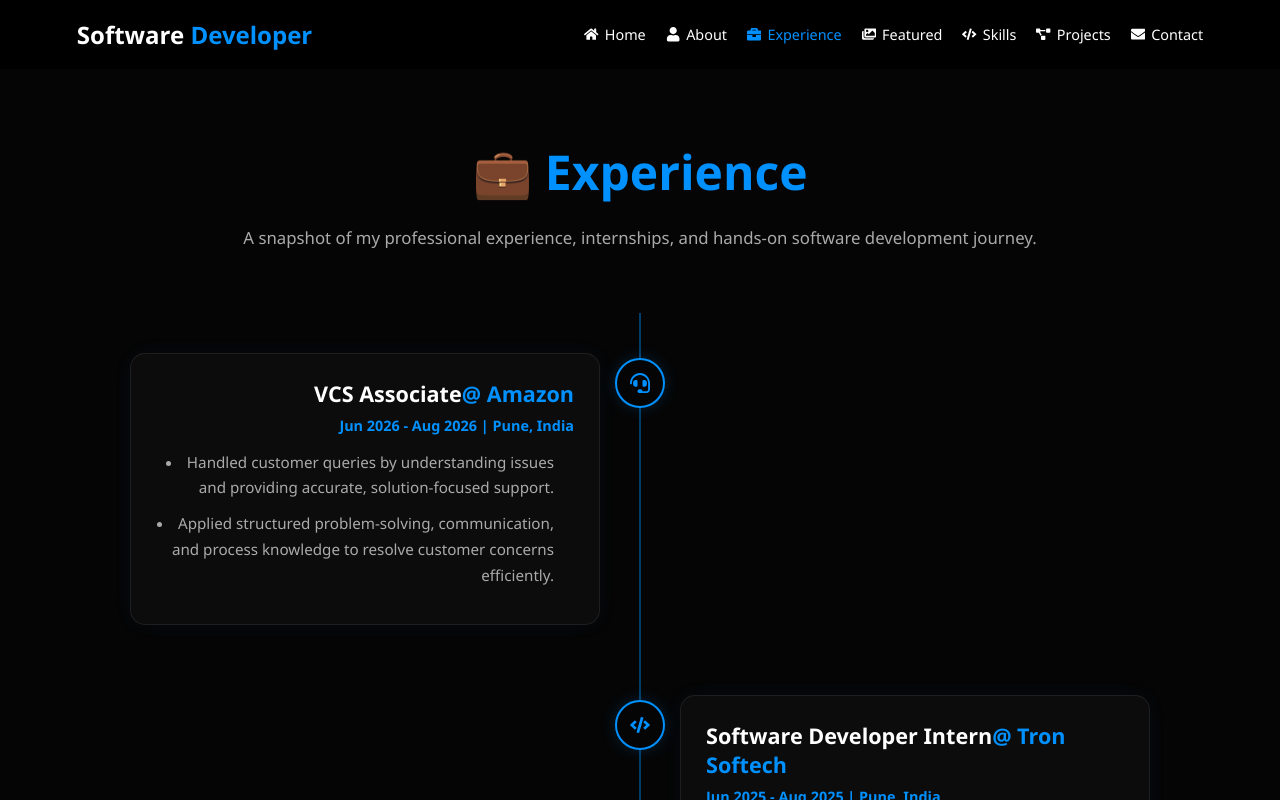
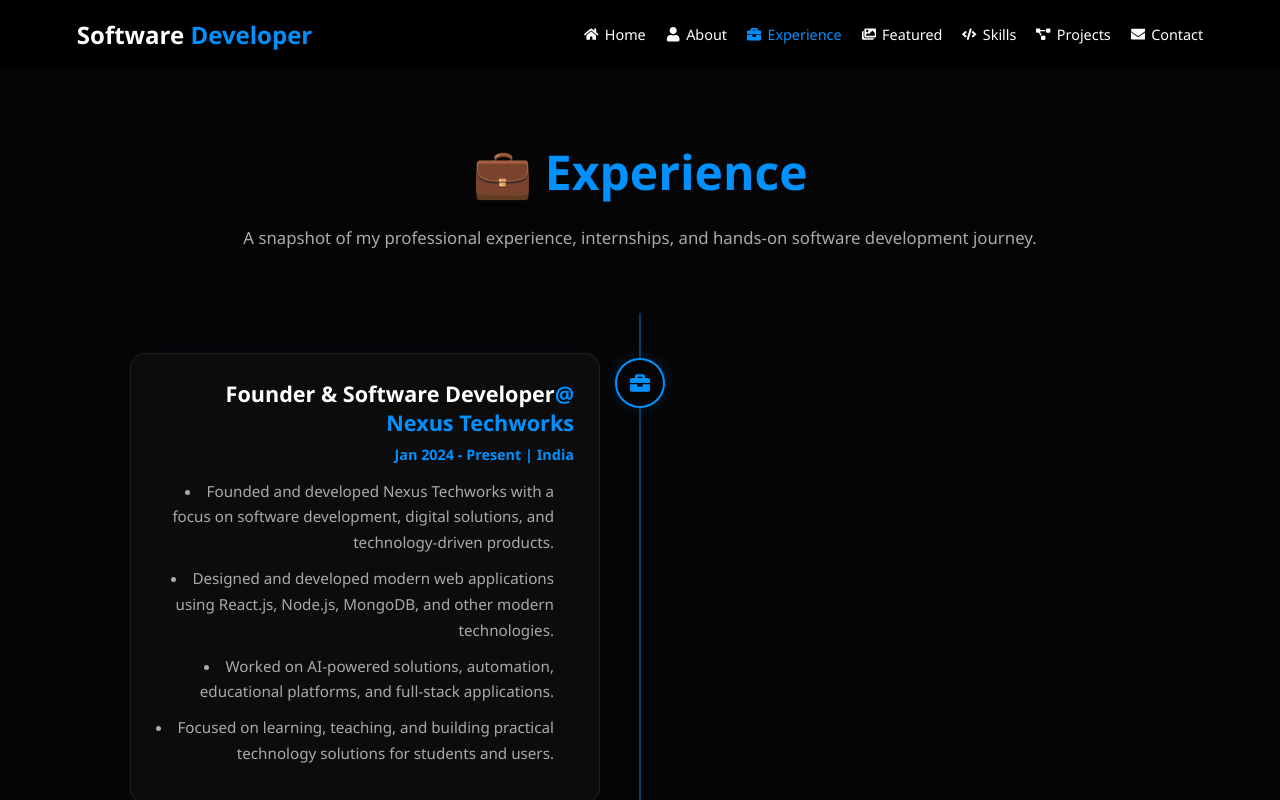
Before and after one commit to Snkumar21/Portfolio, a React (Vite) app in the folder portfolio/: page /experience in a window 1280 px wide. Shown: the top 800 px of the page. Built offline with nearby package versions, Linux system fonts and the light colour scheme.

Commit message:
New Update in Experience Section

```diff
--- a/portfolio/src/pages/Experience.jsx
+++ b/portfolio/src/pages/Experience.jsx
@@ -1,7 +1,8 @@
 import {
     FaHeadset,
     FaCode,
-    FaLaptopCode
+    FaLaptopCode,
+    FaBriefcase
 } from "react-icons/fa";
 
 function Experience() {
@@ -23,6 +24,56 @@
 
             {/* EXPERIENCE TIMELINE */}
             <div className="timeline">
+
+                {/* NEXUS TECHWORKS */}
+                <div className="timeline-item">
+                    <div className="timeline-icon">
+                        <FaBriefcase />
+                    </div>
+
+                    <div className="timeline-content">
+                        <h3>
+                            Founder & Software Developer
+                            <span>
+                                @ Nexus Techworks
+                            </span>
+                        </h3>
+
+                        <p className="timeline-duration">
+                            Jan 2024 - Present
+                            {" | "}
+                            India
+                        </p>
+
+                        <ul>
+                            <li>
+                                Founded and developed Nexus Techworks
+                                with a focus on software development,
+                                digital solutions, and technology-driven
+                                products.
+                            </li>
+
+                            <li>
+                                Designed and developed modern web
+                                applications using React.js, Node.js,
+                                MongoDB, and other modern technologies.
+                            </li>
+
+                            <li>
+                                Worked on AI-powered solutions,
+                                automation, educational platforms,
+                                and full-stack applications.
+                            </li>
+
+                            <li>
+                                Focused on learning, teaching, and
+                                building practical technology solutions
+                                for students and users.
+                            </li>
+                        </ul>
+                    </div>
+                </div>
+
 
                 {/* AMAZON */}
                 <div className="timeline-item">
```
